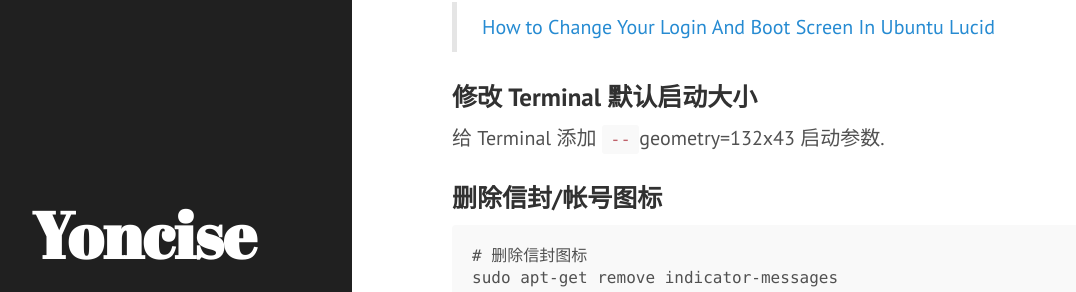
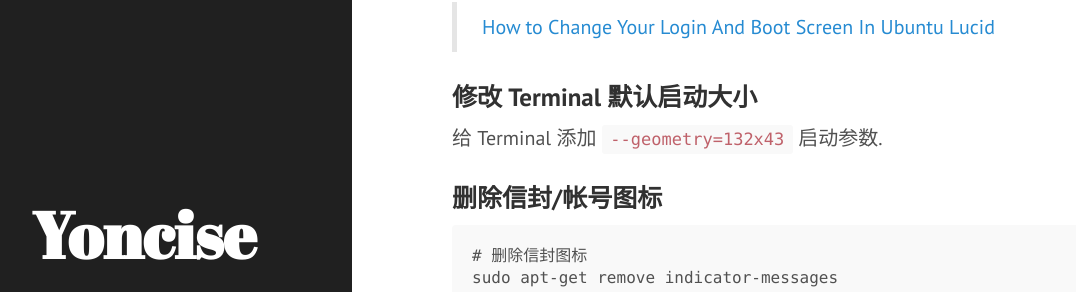
Before and after one commit to yoncise/yoncise.github.io, a Jekyll site: the page built from _posts/2013-06-01-关于-Ubuntu-的一些记录.md, in a window 1280 px wide and 900 px high, scrolled down 3547 px. Shown: the part 135-427 px from the top of the window, without its empty margins (8-1084 px from the left). Built offline with Jekyll 4.4.1, drawn with Linux system fonts in a browser that asks for light colours; Markdown is read by kramdown in place of the engine named in the settings.

Commit message:
do not escape --

```diff
--- a/_posts/2013-06-01-关于-Ubuntu-的一些记录.md
+++ b/_posts/2013-06-01-关于-Ubuntu-的一些记录.md
@@ -115,7 +115,7 @@
 
 ### 修改 Terminal 默认启动大小
 
-给 Terminal 添加 `--`geometry=132x43 启动参数.
+给 Terminal 添加 `--geometry=132x43` 启动参数.
 
 ### 删除信封/帐号图标
 
```
